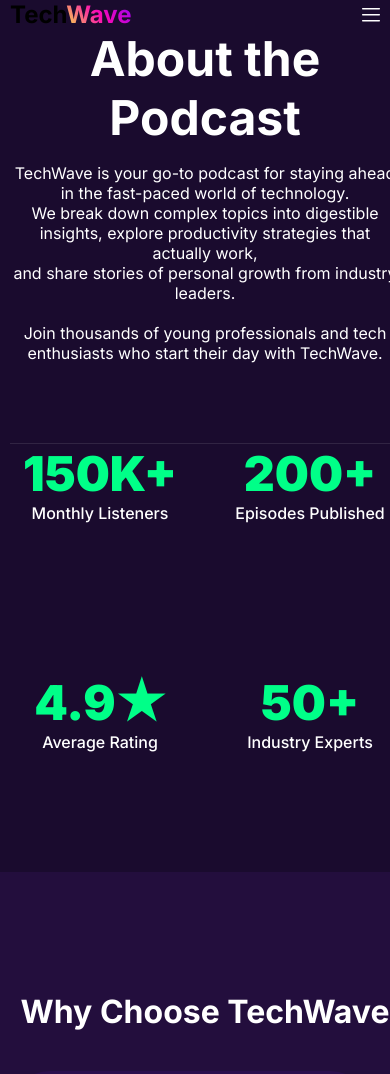
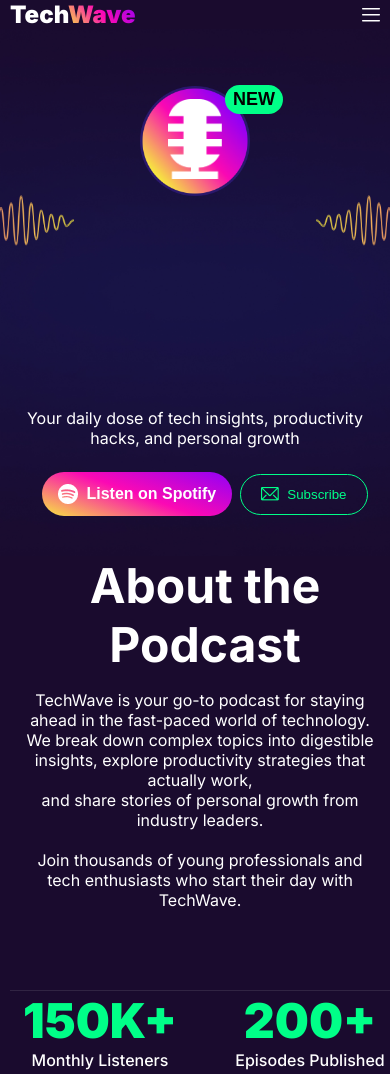
Before and after one commit to badsha-11/b13-AS2, a plain HTML site: page index.html in a window 390 px wide. Shown: the top 1074 px of the page. Drawn offline with Linux system fonts and the light colour scheme.

Commit message:
made banner section and made it responsive

```diff
--- a/index.html
+++ b/index.html
@@ -31,17 +31,26 @@
 
         </nav>
     </header>
-    <!-- banner-section -->
-     <!-- <section class="banner-section">
+    <!-- banner-section  -->
+     <section class="banner-section">
         <div class="banner-item">
             <div class="banner-img">
+               <img src="./assets/microphone.png" alt="">
+            </div>
+            <div class="banner-button">
+                <button>NEW</button>
+            </div>
 
-               <img src="./assets/microphone.png" alt="">
+                <p>Your daily dose of tech insights, productivity hacks, and personal growth</p>
+            <div class="banner-extra-button container">
+                <button class="btn"><img src="./assets/spotify.png" alt=""> Listen on Spotify</button>
+                <button class="btn-2"><img src="./assets/message.png" alt=""> Subscribe</button>
+            </div>
 
-            </div>
+
         </div>
 
-     </section> -->
+     </section>
 
      <section class="about">
         <div class="about-contant container">
--- a/style/style.css
+++ b/style/style.css
@@ -125,7 +125,10 @@
     padding: 18px 7px;
 }
 
-
+.nav-item h2{
+    color: #FFFFFF;
+    font-weight: 900;
+}
 .nav-item h2 .grident-color{
     background: linear-gradient(51deg, #F7E93F, #FB09B4, #9100F8);
     -webkit-background-clip: text;
@@ -160,12 +163,69 @@
 /* <!-- banner-section --> */
 .banner-section{
    width: 100%;
-   min-height: 100vh;
-   background-image: url('../assets/hero-bg.png');
-   background-size: cover;
-   background-position: center;
+    min-height: 100vh;
+    background-image: url("../assets/hero-circle.png"), url("../assets/hero-bg.png");
+    background-size: 250px, cover;
+    background-position: center 100px, center center;
+    background-repeat: no-repeat, no-repeat;
 
 }
+.banner-img{
+    display: flex;
+    justify-content: center;
+    align-items: center;
+    padding-top: 130px;
+}
+.banner-button{
+    display: flex;
+    justify-content: center;
+    align-items: center;
+}
+.banner-button button{
+    position: relative;
+    left: 84px;
+    bottom: 192px;
+    border-radius: 1000px;
+    font-size: 1.125rem;
+    font-weight: 600;
+    padding: 8px 16px;
+    border: none;
+    background: #00FF88;
+}
+/* banner button bar */
+.banner-extra-button{
+    display: flex;
+    gap: 8px;
+}
+.banner-item p{
+    text-align: center;
+    font-size: 1rem;
+    font-weight: 400;
+    color: #FFFFFF;
+    padding-top: 80px;
+    padding-bottom: 24px;
+}
+.banner-extra-button{
+    display: flex;
+    justify-content: center;
+    align-items: center;
+}
+.banner-extra-button .btn{
+    display: flex;
+    align-items: center;
+    gap: 8px;
+}
+.banner-extra-button .btn-2{
+    background: none;
+    border: 1px solid #00FF88;
+    border-radius: 10000px;
+    padding: 12px 20px;
+    color: #00FF88;
+    display: flex;
+    align-items: center;
+    gap: 8px;
+}
+
     /*  about section*/
 .about{
     background: #1A0B2E;
@@ -177,6 +237,7 @@
 .contant-titel{
 
     border-bottom: 1px solid #ffffff1a;
+    padding: 0 10px;
 }
 .contant-titel h2{
     font-size: 3rem;
@@ -224,9 +285,27 @@
         height: 13.5;
     }
     .banner-section{
-        background-position: top center;
+        min-height: auto;
+        padding-top: 60px;
+        padding-bottom: 40px;
+        background-size: 110px, cover;
+        background-position: center 57px, center;
+   }
+   .banner-img{
+    position: relative;
+    bottom: 120px;
 
+}
+    .banner-img img {
+    height: 80px;
     }
+    .banner-button button {
+    position: relative;
+    left: 59px;
+    bottom: 214px;
+    padding: 4px 8px;
+     }
+
 
     /* about */
 
@@ -234,7 +313,13 @@
     display: grid;
     grid-template-columns: repeat(2, 1fr);
     gap: 30px;
-}
+     }
+     .contant-titel p{
+    padding-right: 10px;
+     }
+
+
+     /* Choose-Section-card */
     .Choose-Section-card{
     display: grid;
     grid-template-columns: repeat(1, 1fr);
@@ -244,5 +329,6 @@
     .container {
 
     padding: 0px 10px;
+    }
+
 }
-}
```
